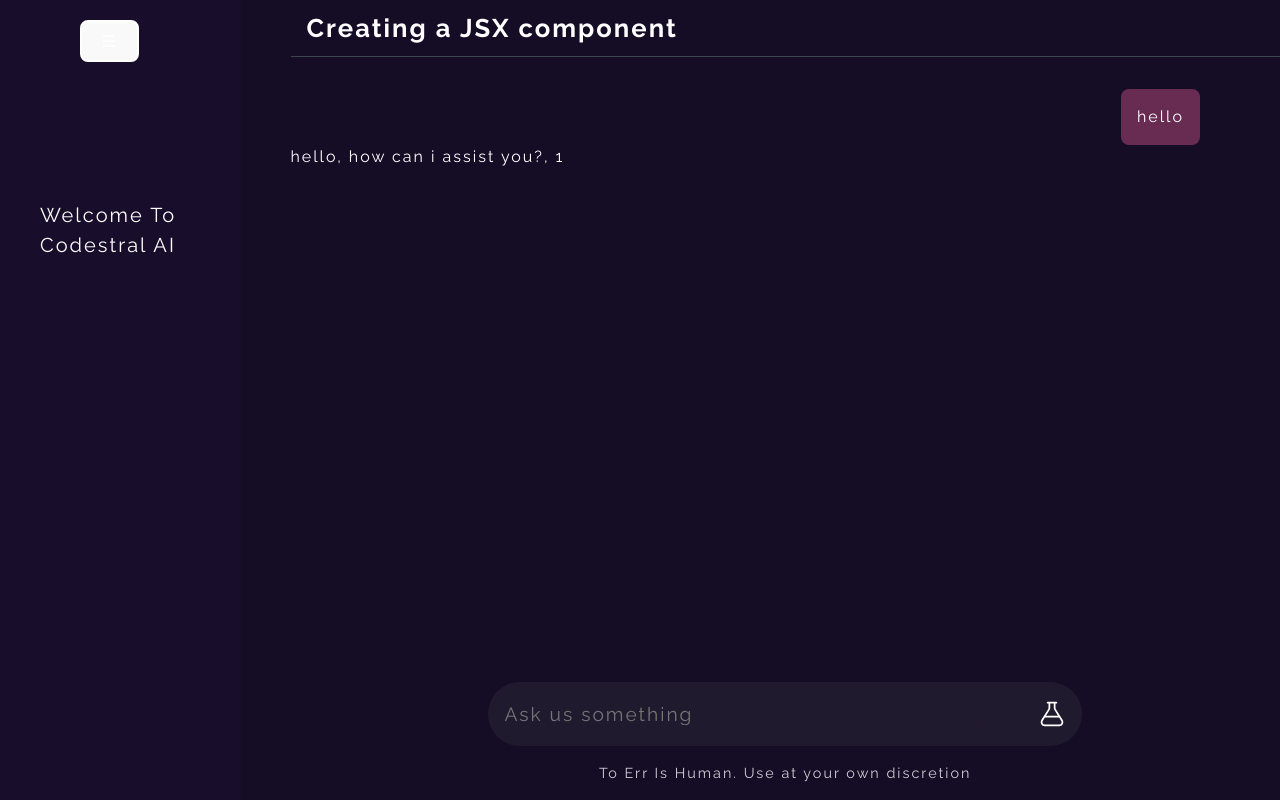
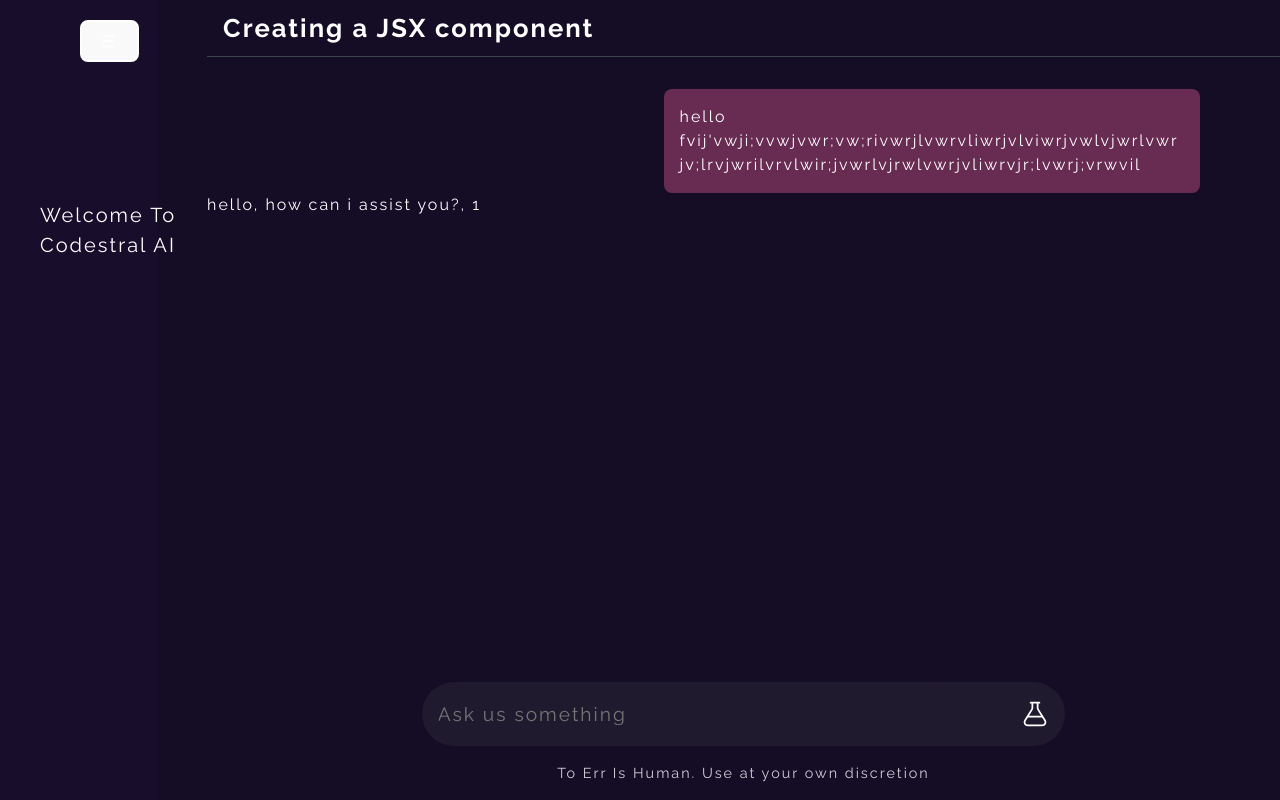
Before and after one commit to ishanbhardwaj00/ConverseAI, a React (Vite) app: page / in a window 1280 px wide. Built offline with nearby package versions, Linux system fonts and the light colour scheme.

Commit message:
main-screen

```diff
--- a/src/components/Message/Message.css
+++ b/src/components/Message/Message.css
@@ -5,4 +5,6 @@
     align-self: flex-end;
     border-radius: 0.5rem;
     margin-right: 5rem;
+    text-wrap: wrap;
+    overflow-wrap: break-word;
 };
--- a/src/containers/Chat/Chat.css
+++ b/src/containers/Chat/Chat.css
@@ -9,3 +9,48 @@
 .right {
     justify-self: right;
 }
+
+.searchbar {
+    display: flex;
+    flex: 7;
+    justify-content: center;
+    align-content: center;
+
+}
+.search-container {
+    height: 4rem;
+    width: 60%;
+    background: #201a2f;
+    display: flex;
+    justify-content: space-between;;
+    align-items: center;
+    padding-left: 1rem;
+    padding-right: 1rem;
+    border-radius: 4rem;
+    transition: width ease-in 300ms;
+
+}
+
+.search-container:hover {
+    width:70%;
+    transition: width ease-in 300ms;
+
+}
+input[type="text"] {
+    flex: 0.9;
+    font-size: 1.2rem;
+    height: 100%;
+    border: 1px solid #3c454c;
+    border-radius: 3rem;
+    border: none;
+    background: #201a2f;
+}
+
+input[type="text"]:focus {
+    outline: none
+}
+
+.search-icon:hover {
+    opacity: 0.5;
+    cursor: pointer;
+}
--- a/src/containers/Chat/Chat.tsx
+++ b/src/containers/Chat/Chat.tsx
@@ -1,24 +1,53 @@
 import Loading from '../../components/Loading';
 import Message from '../../components/Message/Message';
 import NewChat from '../../components/NewChat/NewChat';
+import { IoFlaskOutline } from "react-icons/io5";
+import { useState } from 'react';
+
 import './Chat.css'
+import axios from 'axios';
 
 type MessageType =  {
   message: string
 }
 
 const Chat = () => {
-  let messages:MessageType[] = [{
-    message: "hello"
+  const [messages, setMessages] = useState([{
+    message: "hello fvij'vwji;vvwjvwr;vw;rivwrjlvwrvliwrjvlviwrjvwlvjwrlvwrjv;lrvjwrilvrvlwir;jvwrlvjrwlvwrjvliwrvjr;lvwrj;vrwvil"
   }, {
     message: "hello, how can i assist you?"
-  }];
+  }]);
+
   // let messages :MessageType[] = [];
+  const [searchQuery, setSearchQuery] = useState("");
 
+  async function getAnswer(question: string) {
+    console.log("gETTING Nawer");
+
+    const prompt = question.trim();
+    const response = await axios.post('http://192.168.251.212:5555/v1/completions', {
+      model: "/Hard_Disk-2/coe_codestral",
+      prompt: prompt,
+      max_tokens: 256,
+      temperature: 0.2
+  });
+
+
+  console.log(response.data.choices[0].text);
+
+  }
+  function appendMessage(message:string) {
+    console.log("aeending mesggse");
+
+    const msgs = messages;
+    msgs.push({message});
+    setMessages(msgs);
+  }
   if(messages.length === 0) {
     return <NewChat />
   }
   return (
+    <>
     <div className="chat">
       {messages.length === 0 ? <Loading />:  messages.map((message, index) => {
         if(index&1)
@@ -28,6 +57,14 @@
 
       })}
     </div>
+    <div className="searchbar">
+      <div className="search-container">
+          <input value={searchQuery} onChange={(e) => { setSearchQuery(e.target.value) }} type="text" placeholder='Ask us something'/>
+          <IoFlaskOutline className='search-icon' size={28} onClick={() => {appendMessage(searchQuery); setSearchQuery("");}}/>
+      </div>
+
+    </div>
+    </>
   )
 }
 
--- a/src/containers/ChatScreen/ChatScreen.tsx
+++ b/src/containers/ChatScreen/ChatScreen.tsx
@@ -1,13 +1,11 @@
 import ChatHeading from "../../components/ChatHeading/ChatHeading";
 import Disclaimer from "../../components/Disclaimer/Disclaimer";
-import Searchbar from "../../components/Searchbar/Searchbar";
 import Chat from "../Chat/Chat";
 import './ChatScreen.css'
 const ChatScreen = () => {
   return <div className="main-chat-screen">
     <ChatHeading />
     <Chat />
-    <Searchbar />
     <Disclaimer />
     </div>;
 };
```
Also changed, not shown: 1 other file (tests, documents, lock files or other folders).
